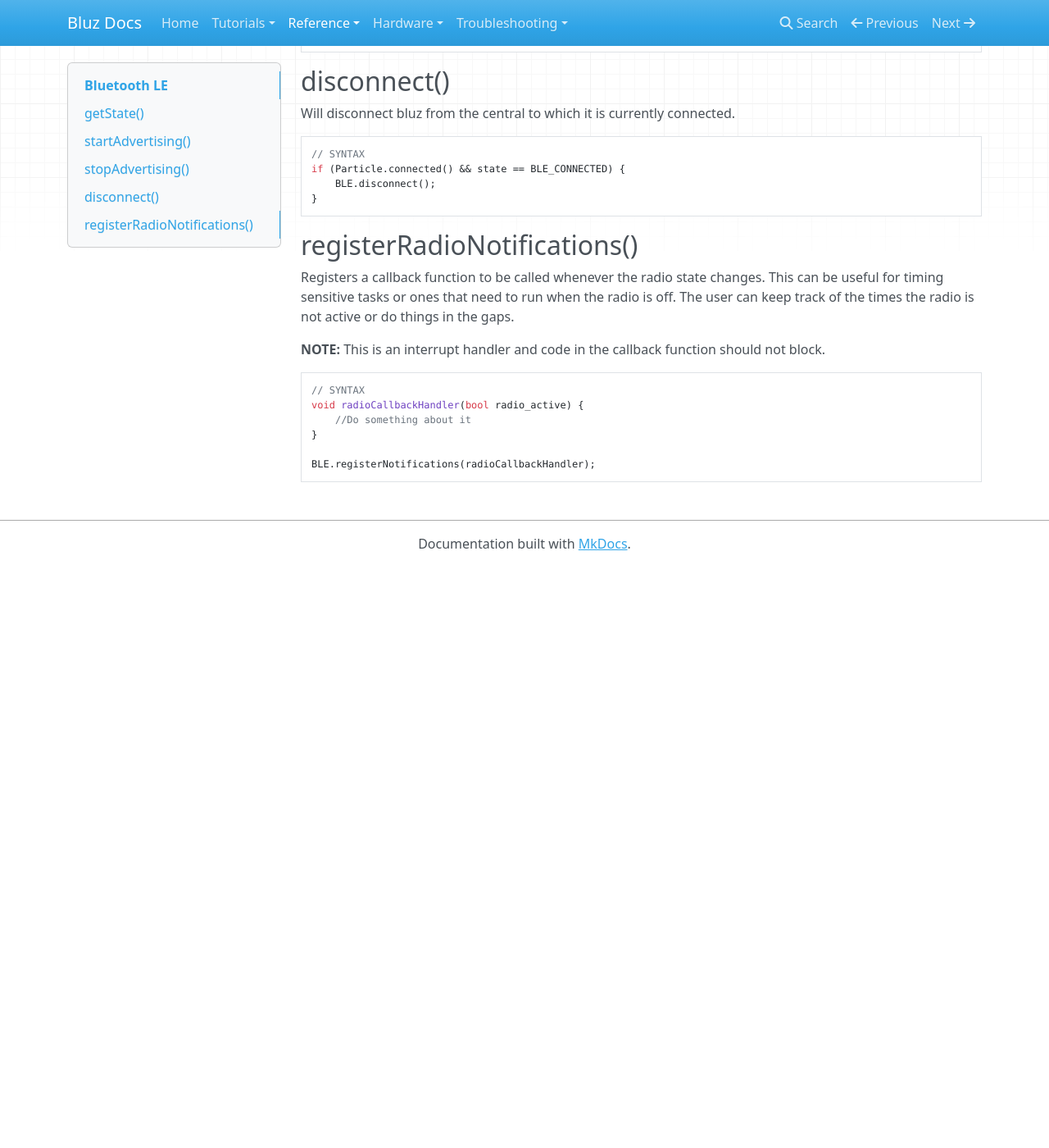
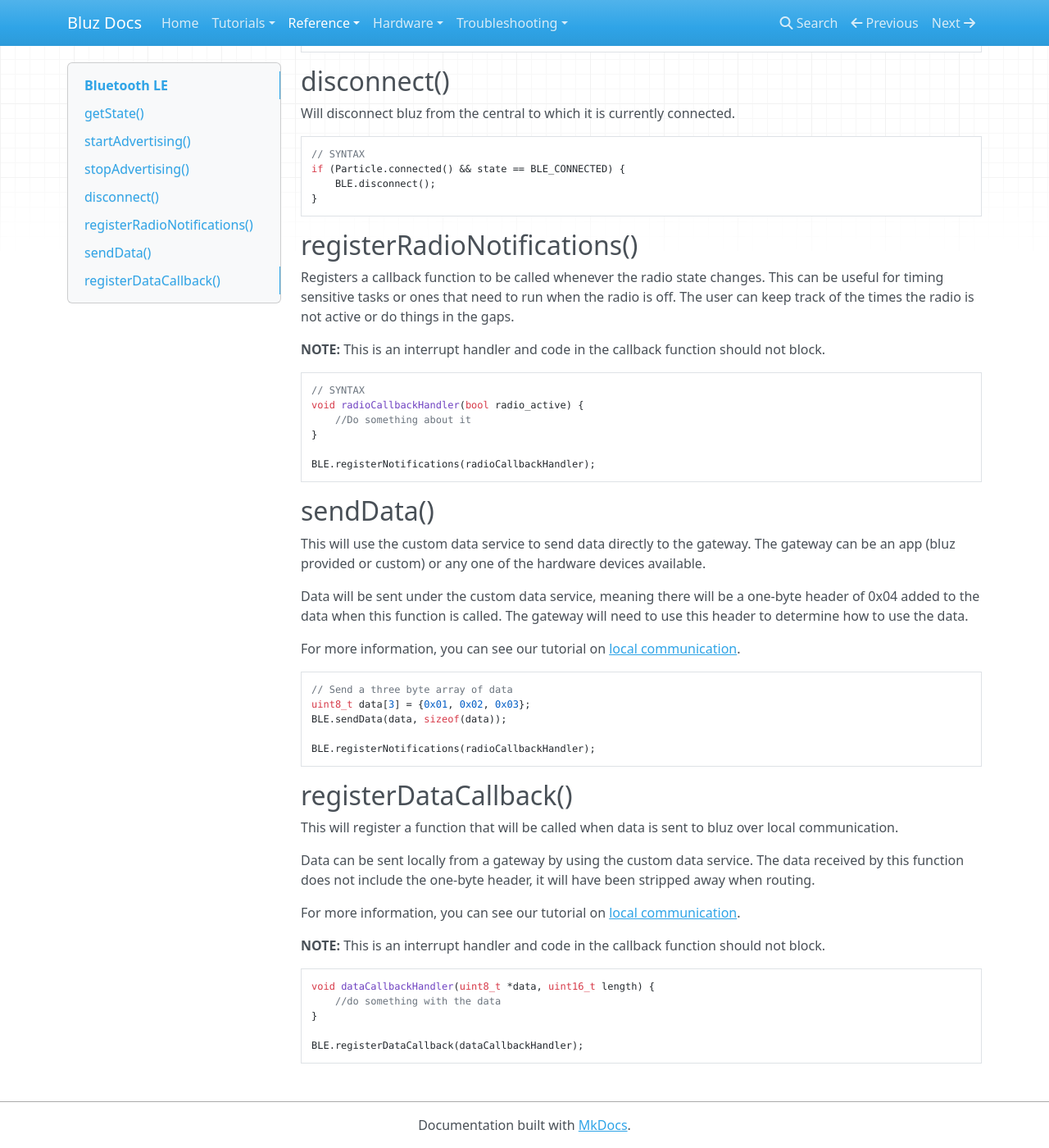
Before and after one commit to bluzDK/bluz-docs, an MkDocs documentation site: the page built from docs/reference/ble.md, in a window 1280 px wide and 1400 px high, scrolled down 830 px. Shown: the whole window at 82% size. Built offline with MkDocs 1.6.1, drawn with Linux system fonts in a browser that asks for light colours; nearby versions of some CDN libraries; old or Windows-style settings are respelled for this version of MkDocs; before the commit the page ends 1521 px from its top, so only the background shows below that.

Commit message:
add documentation around local communication and BLE.sendData and BLE.registerDataCallback

````diff
--- a/docs/reference/ble.md
+++ b/docs/reference/ble.md
@@ -64,3 +64,38 @@ void radioCallbackHandler(bool radio_active) {
 
 BLE.registerNotifications(radioCallbackHandler);
 ```
+
+## sendData()
+
+This will use the custom data service to send data directly to the gateway. The gateway can be an app (bluz provided or custom) or any one of the hardware devices available.
+
+Data will be sent under the custom data service, meaning there will be a one-byte header of 0x04 added to the data when this function is called. The gateway will need to use this header to determine how to use the data.
+
+For more information, you can see our tutorial on [local communication](../tutorials/local_communication.md).
+
+
+```C++
+// Send a three byte array of data
+uint8_t data[3] = {0x01, 0x02, 0x03};
+BLE.sendData(data, sizeof(data));
+
+BLE.registerNotifications(radioCallbackHandler);
+```
+
+## registerDataCallback()
+
+This will register a function that will be called when data is sent to bluz over local communication.
+
+Data can be sent locally from a gateway by using the custom data service. The data received by this function does not include the one-byte header, it will have been stripped away when routing.
+
+For more information, you can see our tutorial on [local communication](../tutorials/local_communication.md).
+
+**NOTE:** This is an interrupt handler and code in the callback function should not block.
+
+```C++
+void dataCallbackHandler(uint8_t *data, uint16_t length) {
+    //do something with the data
+}
+
+BLE.registerDataCallback(dataCallbackHandler);
+```
--- a/mkdocs.yml
+++ b/mkdocs.yml
@@ -8,6 +8,7 @@ pages:
   - 'Operating States': tutorials/states.md
   - 'Loading Firmware': tutorials/updates.md
   - 'Talking Serial': tutorials/serial.md
+  - 'Local Communication': tutorials/local_communication.md
   - 'Bootloader Updating': tutorials/bootloader.md
   - 'Building with Bluz': tutorials/custom_hw.md
 - Reference:
````
Also changed, not shown: docs/tutorials/local_communication.md (added, +68 -0 lines).
